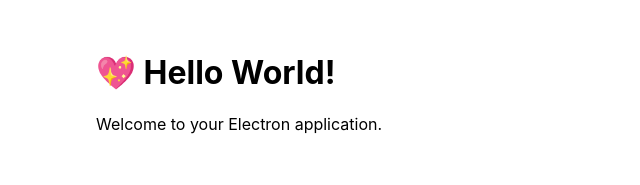
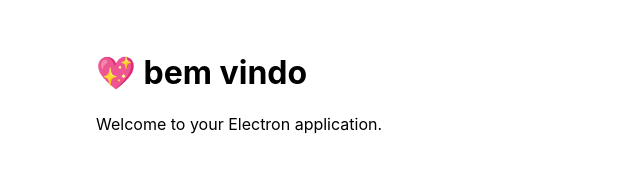
Before and after one commit to brunogeek9/simple-screen-capture, an Electron app: page src/index.html in a window 800 px wide. Shown: the whole page, without its empty margins (0-640 px from the left). Drawn offline with Linux system fonts and the light colour scheme.

Commit message:
adição do README

```diff
--- a/src/index.html
+++ b/src/index.html
@@ -1,12 +1,15 @@
 <!DOCTYPE html>
 <html>
-  <head>
+
+<head>
     <meta charset="UTF-8">
     <title>Hello World!</title>
     <link rel="stylesheet" href="index.css">
-  </head>
-  <body>
-    <h1>💖 Hello World!</h1>
+</head>
+
+<body>
+    <h1>💖 bem vindo</h1>
     <p>Welcome to your Electron application.</p>
-  </body>
+</body>
+
 </html>
```
Also changed, not shown: README.md (added), 1 other file.
